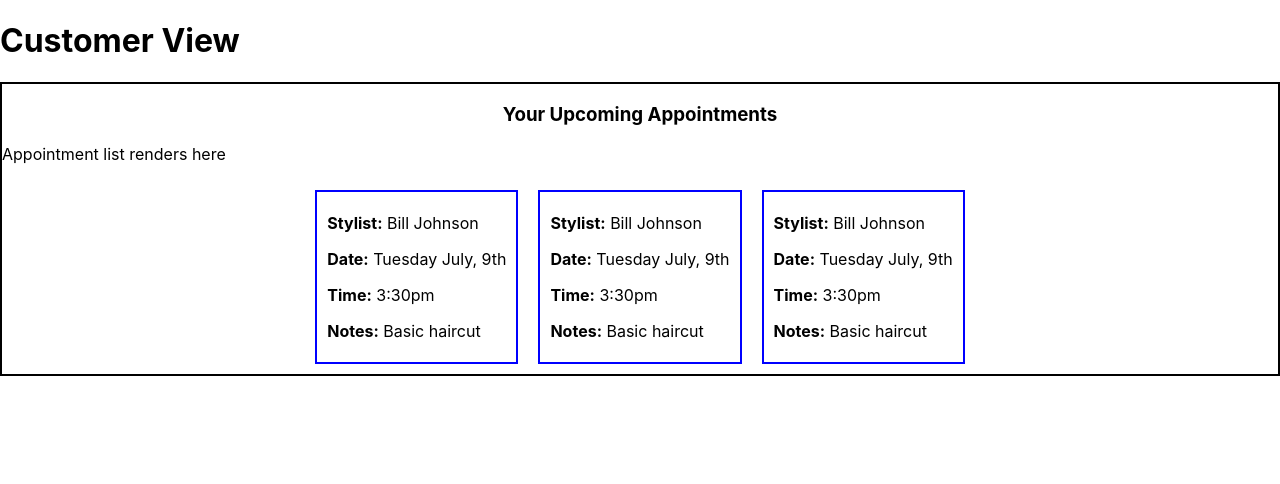
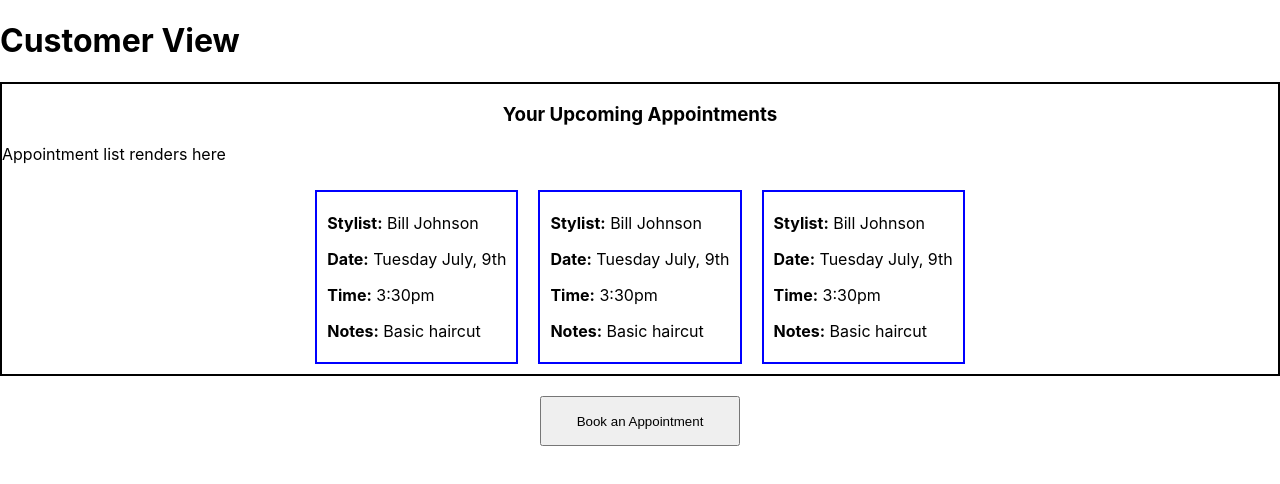
Before and after one commit to JasonPob/Project3, a React (Create React App) app in the folder client/: page /customer in a window 1280 px wide. Shown: the top 484 px of the page. Built offline with nearby package versions, Linux system fonts and the light colour scheme.

Commit message:
added book-appt-wrapper component

```diff
--- /dev/null
+++ b/client/src/components/CustomerComponents/BookApptWrapper/index.js
@@ -0,0 +1,31 @@
+import React from 'react';
+import './style.css';
+
+// const BookApptWrapper = () => (
+//     <div className='btn-wrapper'>
+//         <button className='book-appt-btn'>Book an Appointment</button>
+//     </div>
+// )
+
+class BookApptWrapper extends React.Component {
+    constructor(props) {
+        super(props);
+        this.state = {
+            displayZipInput: false
+        }
+    };
+
+    HandleStartBooking = () => {
+        alert('hi');
+    };
+
+    render() {
+        return (
+            <div className='btn-wrapper'>
+                <button className='book-appt-btn' onClick={this.HandleStartBooking}>Book an Appointment</button>
+            </div>
+        )
+    }
+}
+
+export default BookApptWrapper;
--- /dev/null
+++ b/client/src/components/CustomerComponents/BookApptWrapper/style.css
@@ -0,0 +1,10 @@
+.btn-wrapper {
+    display: flex;
+    justify-content: center;
+    margin: 20px;
+}
+
+.book-appt-btn {
+    width: 200px;
+    height: 50px;
+}
--- a/client/src/components/CustomerComponents/CustAppointmentsWrapper/index.js
+++ b/client/src/components/CustomerComponents/CustAppointmentsWrapper/index.js
@@ -2,7 +2,16 @@ import React from 'react';
 import './style.css';
 import CustAppointmentList from '../CustAppointmentList';
 
-const CustAppointmentsWrapper = () => (
+class CustAppointmentsWrapper extends React.Component {
+    constructor(props) {
+        super(props);
+        this.state = {
+            appointmentsView: 'upcoming'
+        }
+    };
+
+    render() {
+        return (
             <>
                 <div className='cust-appointments-wrapper'>
                     <h3 className='cust-appointments-header-text'>Your Upcoming Appointments</h3>
@@ -10,5 +19,7 @@ const CustAppointmentsWrapper = () => (
                 </div>
             </>
         )
+    }
+}
 
 export default CustAppointmentsWrapper;
--- a/client/src/pages/CustomerView/index.js
+++ b/client/src/pages/CustomerView/index.js
@@ -1,10 +1,12 @@
 import React from 'react';
 import CustAppointmentsWrapper from '../../components/CustomerComponents/CustAppointmentsWrapper';
+import BookApptWrapper from '../../components/CustomerComponents/BookApptWrapper';
 
 const CustomerView = () => (
     <>
         <h1>Customer View</h1>
         <CustAppointmentsWrapper />
+        <BookApptWrapper />
     </>
 );
 
```
Also changed, not shown: client/src/components/CustomerComponents/CustPastAppointmentList/index.js (added, +12 -0 lines). Lines whose indentation alone changed are shown as unchanged.
